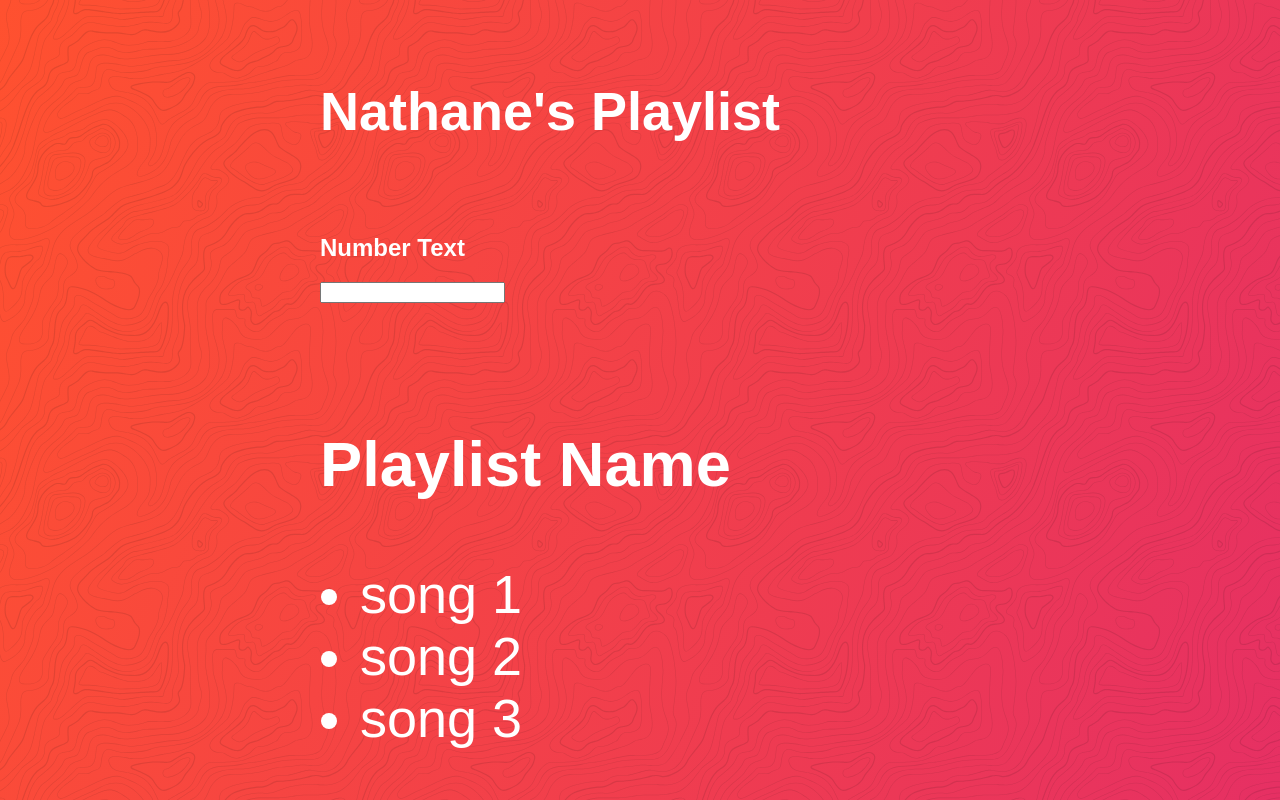
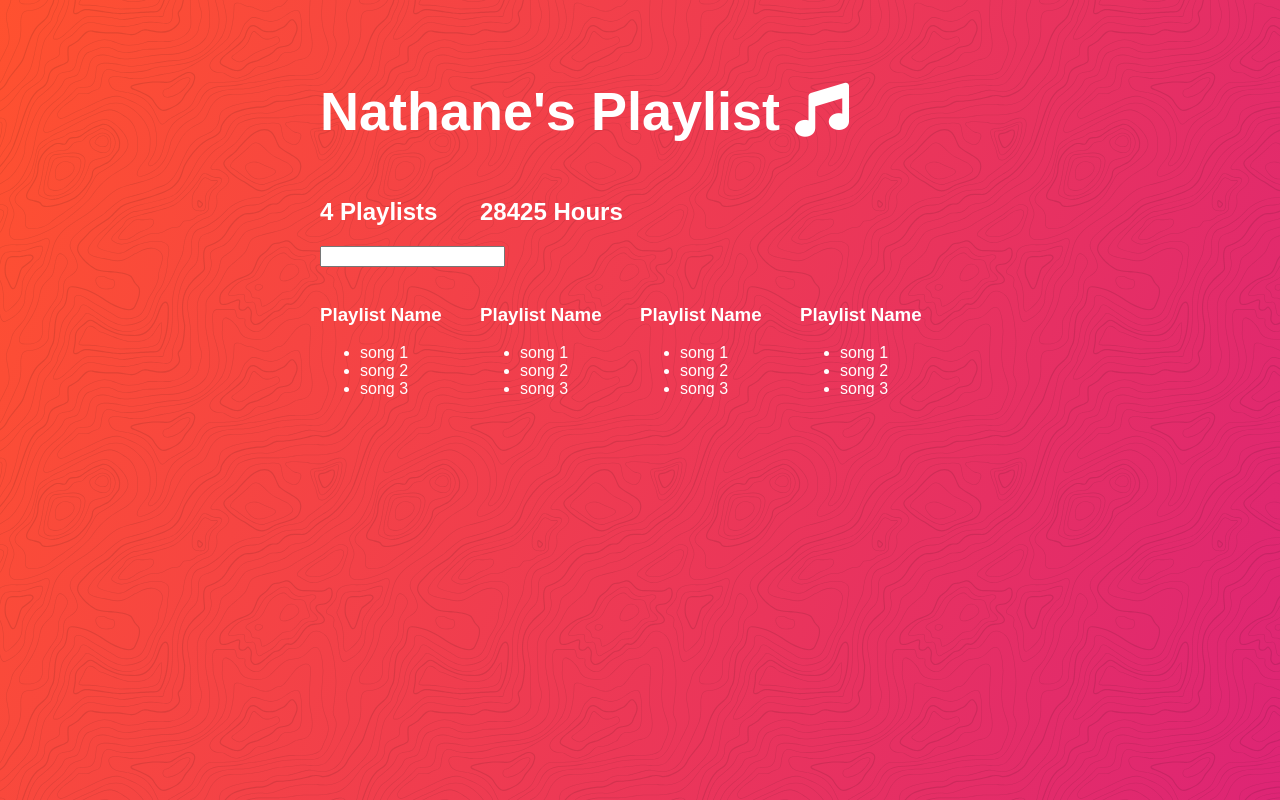
Before and after one commit to Nytheneals/REACT__BeatsfyApp, a React (Create React App) app: page / in a window 1280 px wide. Shown: the top 800 px of the page. Built offline with nearby package versions, Linux system fonts and the light colour scheme.

Commit message:
Added Fake Data to Aggregate Counters

```diff
--- a/public/index.html
+++ b/public/index.html
@@ -1,5 +1,6 @@
 <!DOCTYPE html>
 <html lang="en">
+
 <head>
   <meta charset="utf-8">
   <meta name="viewport" content="width=device-width, initial-scale=1, shrink-to-fit=no">
@@ -19,8 +20,9 @@
       work correctly both with client-side routing and a non-root public URL.
       Learn how to configure a non-root public URL by running `npm run build`.
     -->
-    <title>React App</title>
+  <title>Kandafy App</title>
 </head>
+
 <body>
   <noscript>
     You need to enable JavaScript to run this app.
@@ -36,5 +38,7 @@
       To begin the development, run `npm start` or `yarn start`.
       To create a production bundle, use `npm run build` or `yarn build`.
     -->
+  <script src="https://use.fontawesome.com/58b1bf3b9f.js"></script>
 </body>
+
 </html>
--- a/src/App.css
+++ b/src/App.css
@@ -5,13 +5,13 @@
 
 html {
   /* border-box box model allows us to add padding and border to our elements without increasing their size */
-  box-sizing: border-box;
+  /* box-sizing: border-box; */
   /* A system font stack so things load nice and quick! */
   /* font-family: -apple-system, BlinkMacSystemFont, "Segoe UI", Roboto, Helvetica,
     Arial, sans-serif, "Apple Color Emoji", "Segoe UI Emoji", "Segoe UI Symbol"; */
   /* font-weight: 900; */
   /* font-size: 10px; */
-  color: var(--black);
+  /* color: var(--black); */
   /* text-shadow: 0 2px 0 rgba(0, 0, 0, 0.07); */
 }
 
@@ -20,11 +20,11 @@ html {
   We inherit box-sizing: border-box; from our <html> selector
   Apparently this is a bit better than applying box-sizing: border-box; directly to the * selector
 */
-*,
+/* *,
 *:before,
 *:after {
   box-sizing: inherit;
-}
+} */
 
 body {
   background-image: url("./topography.svg"),
@@ -34,4 +34,5 @@ body {
   margin: 80px 25%;
   /* background: white; */
   background-position: fixed;
+  font-weight: 100;
 }
--- a/src/App.js
+++ /dev/null
@@ -1,119 +0,0 @@
-import React, { Component } from 'react';
-// import Filter from './Components/Filter';
-// import Aggregate from './Components/Aggregate';
-// import Playlist from './Components/Playlist';
-import './App.css';
-
-// DEFAULT STYLES
-
-const defaultStyle = {
-  color: '#fff',
-};
-
-// FAKE DATA
-const fakeServerData = {
-  user: {
-    name: 'Nathane',
-    playlists: [
-      {
-        name: 'Weekly discover',
-        songs: ['Le song ', 'the song', 'Adorn'],
-      },
-      {
-        name: 'Weekly discover',
-        songs: ['Le song ', 'the song', 'Adorn'],
-      },
-      {
-        name: 'Weekly discover',
-        songs: ['Le song ', 'the song', 'Adorn'],
-      },
-      {
-        name: 'Weekly discover',
-        songs: ['Le song ', 'the song', 'Adorn'],
-      },
-    ],
-  },
-};
-
-// PLAYLIST COMPONENT
-class Playlist extends Component {
-  render() {
-    const data = this.props.playlist;
-    console.log(data);
-    return (
-      <div style={{ ...defaultStyle, 'font-size': '54px' }}>
-        <img src="" alt="" />
-        <h3>Playlist Name</h3>
-        <ul>
-          <li>song 1</li>
-          <li>song 2</li>
-          <li>song 3</li>
-        </ul>
-      </div>
-    );
-  }
-}
-
-// FILTER
-class Filter extends Component {
-  render() {
-    return (
-      <div sytle={{ ...defaultStyle }}>
-        <img src="" alt="" />
-        <input type="text" name="" id="" />
-      </div>
-    );
-  }
-}
-
-// AGGREGATE
-
-class Aggregate extends Component {
-  render() {
-    return (
-      <div style={{ ...defaultStyle, width: '40%', display: 'inline-block' }}>
-        <h2>Number Text</h2>
-      </div>
-    );
-  }
-}
-
-// START OF APP COMPONENT
-
-class App extends Component {
-  constructor() {
-    super();
-    this.state = {
-      serverData: {},
-    };
-  }
-
-  // LIFE CYCLE THIS RUNS AFTER THE COMPONENT MOUNTS
-  componentDidMount() {
-    this.setState({ serverData: fakeServerData });
-  }
-
-  render() {
-    return (
-      <div className="App">
-        {this.state.serverData.user ? (
-          <div>
-            <h4 style={{ ...defaultStyle, 'font-size': '54px' }}>
-              {this.state.serverData.user.name}'s Playlist
-            </h4>
-            <Aggregate />
-            <Filter />
-            <Playlist playlist={this.state.serverData.user.playlists} />
-            <Playlist playlist={this.state.serverData.user.playlists} />
-            <Playlist playlist={this.state.serverData.user.playlists} />
-            <Playlist playlist={this.state.serverData.user.playlists} />
-          </div>
-        ) : (
-          <h1>Loading....</h1>
-        )}
-      </div>
-    );
-  }
-}
-
-export default App;
--- /dev/null
+++ b/src/App.jsx
@@ -0,0 +1,164 @@
+import React, { Component } from 'react';
+// import Filter from './Components/Filter';
+// import Aggregate from './Components/Aggregate';
+// import Playlist from './Components/Playlist';
+import './App.css';
+
+//* ******** DEFAULT STYLES *********//
+
+const defaultStyle = {
+  color: '#fff',
+};
+
+//* ******** FAKE DATA *********//
+const fakeServerData = {
+  user: {
+    name: 'Nathane',
+    playlists: [
+      {
+        name: 'Maleek Berry',
+        songs: [
+          { name: '4me ', duration: 634423 },
+          { name: 'Been Callin', duration: 763423 },
+          { name: 'Bend it', duration: 60423 },
+        ],
+      },
+      {
+        name: 'Davido',
+        songs: [
+          { name: 'Fia', duration: 6342 },
+          { name: 'Fall', duration: 6323 },
+          { name: 'If', duration: 3423 },
+        ],
+      },
+      {
+        name: 'Weekly discover',
+        songs: [
+          { name: 'Le song ', duration: 62423 },
+          { name: 'the song', duration: 64423 },
+          { name: 'Adorn', duration: 63426 },
+        ],
+      },
+      {
+        name: 'Me Eazi',
+        songs: [
+          { name: 'Pour me water ', duration: 3423 },
+          { name: 'Leg Over', duration: 3423 },
+          { name: 'Decline', duration: 34023 },
+        ],
+      },
+    ],
+  },
+};
+
+//* ******** PLAYLIST COUNTER COMPONENT *********//
+
+class PlaylistCounter extends Component {
+  render() {
+    return (
+      <div style={{ ...defaultStyle, width: '25%', display: 'inline-block' }}>
+        <h2>{this.props.playlists && this.props.playlists.length} Playlists</h2>
+      </div>
+    );
+  }
+}
+
+//* ******** HOUR COUNTER COMPONENT *********//
+
+class HourCounter extends Component {
+  render() {
+    const allSongs = this.props.playlists.reduce(
+      (songs, eachPlaylist) => songs.concat(eachPlaylist.songs),
+      [],
+    );
+    const totalDuration = allSongs.reduce((sum, eachSong) => sum + eachSong.duration, 0);
+    // const totalDuration = 78;
+
+    return (
+      <div style={{ ...defaultStyle, width: '25%', display: 'inline-block' }}>
+        <h2>{Math.round(totalDuration / 60)} Hours</h2>
+      </div>
+    );
+  }
+}
+
+//* ******** FILTER COMPONENT *********//
+
+class Filter extends Component {
+  render() {
+    return (
+      <div sytle={{ ...defaultStyle }}>
+        <img src="" alt="" />
+        <input type="text" name="" id="" />
+      </div>
+    );
+  }
+}
+
+//* ******** PLAYLIST COMPONENT *********//
+
+class Playlist extends Component {
+  render() {
+    const data = this.props.playlist;
+    console.log(data);
+    return (
+      <div style={{ ...defaultStyle, width: '25%', display: 'inline-block' }}>
+        <img src="" alt="" />
+        <h3> Playlist Name</h3>
+        <ul>
+          <li>song 1</li>
+          <li>song 2</li>
+          <li>song 3</li>
+        </ul>
+      </div>
+    );
+  }
+}
+
+//* ******** APP COMPONENT *********//
+
+class App extends Component {
+  constructor() {
+    super();
+    this.state = {
+      serverData: {},
+    };
+  }
+
+  // LIFE CYCLE THIS RUNS AFTER THE COMPONENT MOUNTS //
+
+  componentDidMount() {
+    setTimeout(() => {
+      this.setState({ serverData: fakeServerData });
+    }, 100);
+  }
+
+  render() {
+    return (
+      <div className="App">
+        {this.state.serverData.user ? (
+          <div>
+            <h1 style={{ ...defaultStyle, fontSize: '54px' }}>
+              {this.state.serverData.user.name}'s Playlist{' '}
+              <i className="fa fa-music" aria-hidden="true" />
+            </h1>
+            <PlaylistCounter playlists={this.state.serverData.user.playlists} />
+            <HourCounter playlists={this.state.serverData.user.playlists} />
+            <Filter />
+            <Playlist />
+            <Playlist />
+            <Playlist />
+            <Playlist />
+          </div>
+        ) : (
+          <h1>
+            <i className="fa fa-spinner fa-pulse fa-3x fa-fw" />
+            <span className="sr-only" />Loading...
+          </h1>
+        )}
+      </div>
+    );
+  }
+}
+
+export default App;
```
Lines whose indentation alone changed are shown as unchanged.
